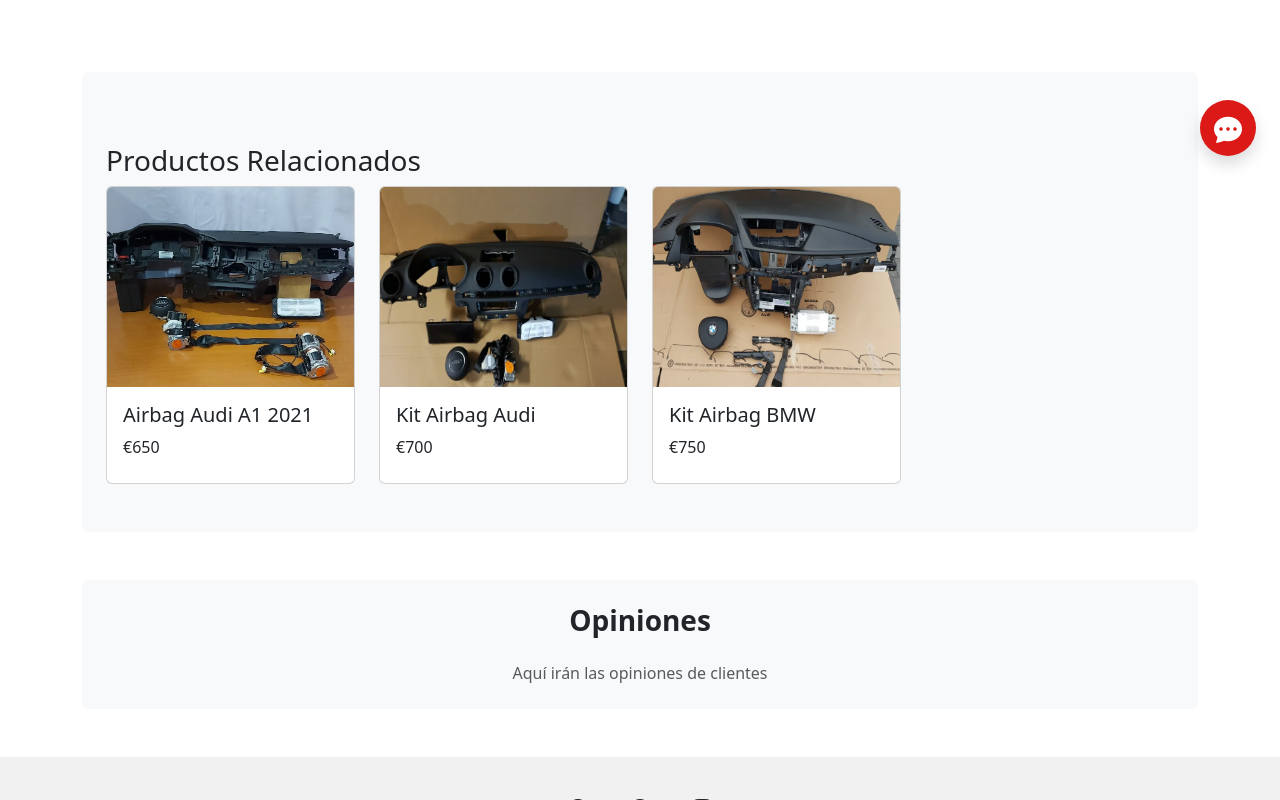
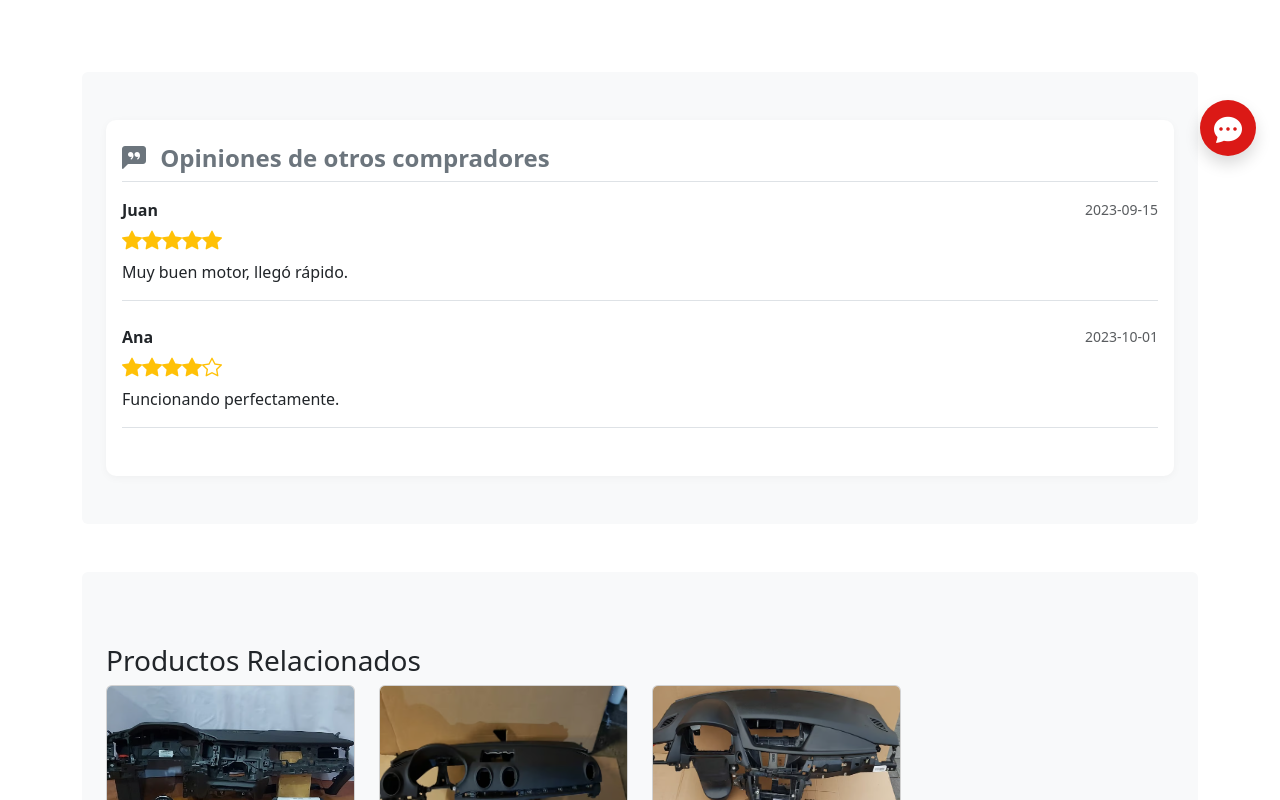
Before and after one commit to Pistachopower/Pagina_Motores_Estatica_Vue, a Vue app in the folder Pagina_Motores_Estatica_Vue/: page /product/airbag/10 in a window 1280 px wide. Shown: the part 620-1420 px from the top of the page. Built offline with nearby package versions, Linux system fonts and the light colour scheme.

Commit message:
Componente opiniones operativo

```diff
--- /dev/null
+++ b/Pagina_Motores_Estatica_Vue/src/components/Opiniones.vue
@@ -0,0 +1,46 @@
+<script setup>
+const props = defineProps({
+  opiniones: {
+    type: Array,
+    default: () => []
+  }
+})
+</script>
+
+<template>
+  <div class="opiniones-container my-4" v-if="opiniones.length">
+    <h4 class="fw-bold mb-3 text-secondary border-bottom pb-2">
+      <i class="bi bi-chat-left-quote-fill me-2 text-secondary"></i>
+      Opiniones de otros compradores
+    </h4>
+    <div v-for="(op, idx) in opiniones" :key="idx" class="mb-4 border-bottom pb-3">
+      <div class="d-flex justify-content-between align-items-center mb-1">
+        <span class="fw-bold">{{ op.usuario || 'Anónimo' }}</span>
+        <span class="text-muted small">{{ op.fecha }}</span>
+      </div>
+      <div class="mb-1">
+        <!--El primer v-for muestra las estrellas rellenas.-->
+        <span v-for="n in op.estrellas" :key="n" class="text-warning fs-5">
+          <i class="bi bi-star-fill"></i>
+        </span>
+
+        <!--El segundo v-for muestra las estrellas vacías.-->
+        <span v-for="n in 5 - op.estrellas" :key="n" class="text-warning fs-5">
+          <i class="bi bi-star"></i>
+        </span>
+      </div>
+      <div v-if="op.texto" class="text-body">{{ op.texto }}</div>
+    </div>
+  </div>
+  <div v-else class="text-muted">Este producto aún no tiene opiniones.</div>
+</template>
+
+<style>
+.opiniones-container {
+  background: #fff;
+  border-radius: 10px;
+  padding: 1.5rem 1rem;
+  box-shadow: 0 2px 8px rgba(0,0,0,0.04);
+}
+
+</style>
--- a/Pagina_Motores_Estatica_Vue/src/data/productos.js
+++ b/Pagina_Motores_Estatica_Vue/src/data/productos.js
@@ -65,8 +65,22 @@
           RenaultK9KA410_1,
           RenaultK9KA410_2,
           RenaultK9KA410_3
+    ],
+
+    comentarios: [
+      {
+        usuario: "Juan",
+        texto: "Muy buen motor, llegó rápido.",
+        estrellas: 5,
+        fecha: "2023-09-15"
+      },
+      {
+        usuario: "Ana",
+        texto: "Funcionando perfectamente.",
+        estrellas: 4,
+        fecha: "2023-10-01"
+      }
     ]
-
   },
   {
     id: 2,
@@ -84,6 +98,20 @@
         MotorFiat1,
         MotorFiat2,
         MotorFiat3
+    ],
+        comentarios: [
+      {
+        usuario: "Juan",
+        texto: "Muy buen motor, llegó rápido.",
+        estrellas: 5,
+        fecha: "2023-09-15"
+      },
+      {
+        usuario: "Ana",
+        texto: "Funcionando perfectamente.",
+        estrellas: 1,
+        fecha: "2023-10-01"
+      }
     ]
 
   },
@@ -102,6 +130,20 @@
     imagenes: [
       MotorFord1,
       MotorFord2,
+    ],
+        comentarios: [
+      {
+        usuario: "Juan",
+        texto: "Muy buen motor, llegó rápido.",
+        estrellas: 5,
+        fecha: "2023-09-15"
+      },
+      {
+        usuario: "Ana",
+        texto: "Funcionando perfectamente.",
+        estrellas: 4,
+        fecha: "2023-10-01"
+      }
     ]
   },
   {
@@ -119,6 +161,20 @@
     imagenes: [
       MotorMiyamoto1,
       MotorMiyamoto2
+    ],
+        comentarios: [
+      {
+        usuario: "Juan",
+        texto: "Muy buen motor, llegó rápido.",
+        estrellas: 5,
+        fecha: "2023-09-15"
+      },
+      {
+        usuario: "Ana",
+        texto: "Funcionando perfectamente.",
+        estrellas: 4,
+        fecha: "2023-10-01"
+      }
     ]
 
   },
@@ -141,6 +197,20 @@
       MotorToyota1KR1_4,
       MotorToyota1KR1_5,
       MotorToyota1KR1_6
+    ],
+        comentarios: [
+      {
+        usuario: "Juan",
+        texto: "Muy buen motor, llegó rápido.",
+        estrellas: 5,
+        fecha: "2023-09-15"
+      },
+      {
+        usuario: "Ana",
+        texto: "Funcionando perfectamente.",
+        estrellas: 4,
+        fecha: "2023-10-01"
+      }
     ]
   },
   {
@@ -159,6 +229,20 @@
       MotorNissanTerrano1,
       MotorNissanTerrano2,
       MotorNissanTerrano3
+    ],
+        comentarios: [
+      {
+        usuario: "Juan",
+        texto: "Muy buen motor, llegó rápido.",
+        estrellas: 5,
+        fecha: "2023-09-15"
+      },
+      {
+        usuario: "Ana",
+        texto: "Funcionando perfectamente.",
+        estrellas: 4,
+        fecha: "2023-10-01"
+      }
     ]
   }
 ];
@@ -187,8 +271,21 @@
       CajaCambioToyotaCorolla,
       CajaCambioToyotaCorolla2
 
+    ],
+        comentarios: [
+      {
+        usuario: "Juan",
+        texto: "Muy buen motor, llegó rápido.",
+        estrellas: 5,
+        fecha: "2023-09-15"
+      },
+      {
+        usuario: "Ana",
+        texto: "Funcionando perfectamente.",
+        estrellas: 4,
+        fecha: "2023-10-01"
+      }
     ]
-
   },
   {
     id: 8,
@@ -210,6 +307,20 @@
     imagenes: [
       CajaCambioRenaultJR5,
       CajaCambioRenaultJR52
+    ],
+        comentarios: [
+      {
+        usuario: "Juan",
+        texto: "Muy buen motor, llegó rápido.",
+        estrellas: 5,
+        fecha: "2023-09-15"
+      },
+      {
+        usuario: "Ana",
+        texto: "Funcionando perfectamente.",
+        estrellas: 4,
+        fecha: "2023-10-01"
+      }
     ]
   }
 ];
@@ -223,7 +334,21 @@
     descripcion: "Incluye cinturones pretensados, reacondicionado con garantía.",
     modelo: "Audi A1 (2021)",
     precio: 650,
-    imagenes: [AudiA1_2021_1]
+    imagenes: [AudiA1_2021_1],
+    comentarios: [
+      {
+        usuario: "Juan",
+        texto: "Muy buen motor, llegó rápido.",
+        estrellas: 5,
+        fecha: "2023-09-15"
+      },
+      {
+        usuario: "Ana",
+        texto: "Funcionando perfectamente.",
+        estrellas: 4,
+        fecha: "2023-10-01"
+      }
+    ]
   },
   {
     id: 10,
@@ -232,7 +357,21 @@
     descripcion: "Sistema de seguridad OEM reacondicionado listo para instalar.",
     modelo: "Multimarca",
     precio: 500,
-    imagenes: [Audi_Q3]
+    imagenes: [Audi_Q3],
+    comentarios: [
+      {
+        usuario: "Juan",
+        texto: "Muy buen motor, llegó rápido.",
+        estrellas: 5,
+        fecha: "2023-09-15"
+      },
+      {
+        usuario: "Ana",
+        texto: "Funcionando perfectamente.",
+        estrellas: 4,
+        fecha: "2023-10-01"
+      }
+    ]
   },
   {
     id: 11,
@@ -247,6 +386,18 @@
       AudiAirbag3,
       AudiAirbag4,
       AudiAirbag5
+    ],
+        comentarios: [
+      {
+        usuario: "Juan",
+        texto: "Muy buen motor, llegó rápido.",
+        estrellas: 5
+      },
+      {
+        usuario: "Ana",
+        texto: "Funcionando perfectamente.",
+        estrellas: 4
+      }
     ]
   },
   {
@@ -256,6 +407,18 @@
     descripcion: "Airbags + cinturones, reacondicionados.",
     modelo: "BMW Serie 1/3",
     precio: 750,
-    imagenes: [BMW_Airbag]
+    imagenes: [BMW_Airbag],
+        comentarios: [
+      {
+        usuario: "Juan",
+        texto: "Muy buen motor, llegó rápido.",
+        estrellas: 5
+      },
+      {
+        usuario: "Ana",
+        texto: "Funcionando perfectamente.",
+        estrellas: 4
+      }
+    ]
   }
 ];
--- a/Pagina_Motores_Estatica_Vue/src/views/DetalleProductoView.vue
+++ b/Pagina_Motores_Estatica_Vue/src/views/DetalleProductoView.vue
@@ -3,6 +3,7 @@
 import { useRoute } from 'vue-router'
 import { Motores, CajasCambio, Airbags } from '@/data/productos.js'
 import ProductosRelacionados from '@/components/ProductosRelacionados.vue'
+import Opiniones from '@/components/Opiniones.vue'
 
 const route = useRoute()
 const tipo = ref(route.params.tipo)
@@ -32,6 +33,9 @@
     buscarProducto()
   }
 )
+
+console.log('comentario seleccionado:', producto.value.comentarios)
+
 </script>
 
 <template>
@@ -106,15 +110,14 @@
   <!-- Si no hay producto -->
   <div v-else class="alert alert-danger">Producto no encontrado.</div>
 
-  <!-- SECCIÓN 2: Productos relacionados -->
+<!-- SECCIÓN 2: Opiniones -->
   <section class="bg-light rounded p-4 mb-5">
-  <ProductosRelacionados :tipo="tipo" :idActual="id" />
+    <Opiniones :opiniones="producto.comentarios" />
   </section>
 
-  <!-- SECCIÓN 3: Opiniones -->
+  <!-- SECCIÓN 3: Productos relacionados -->
   <section class="bg-light rounded p-4">
-  <h3 class="fw-bold mb-4 text-center">Opiniones</h3>
-  <div class="text-center text-muted">Aquí irán las opiniones de clientes</div>
+    <ProductosRelacionados :tipo="tipo" :idActual="id" />
   </section>
 </div>
 
```
